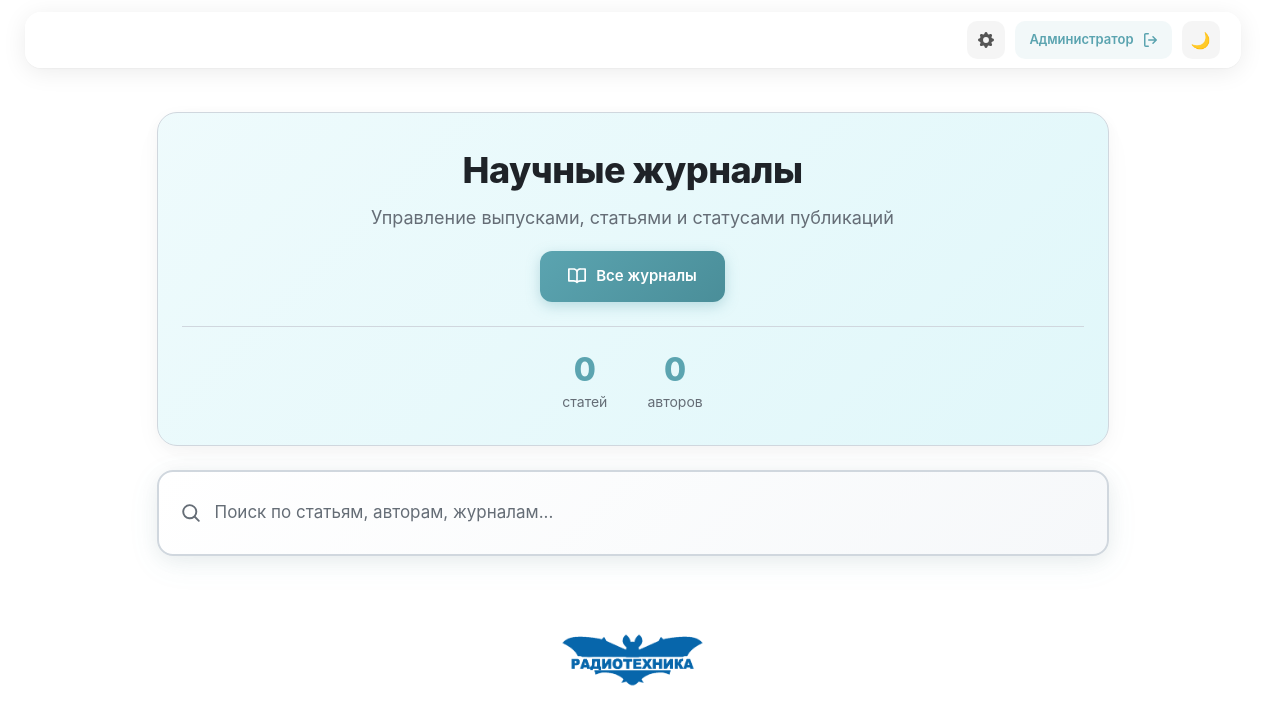
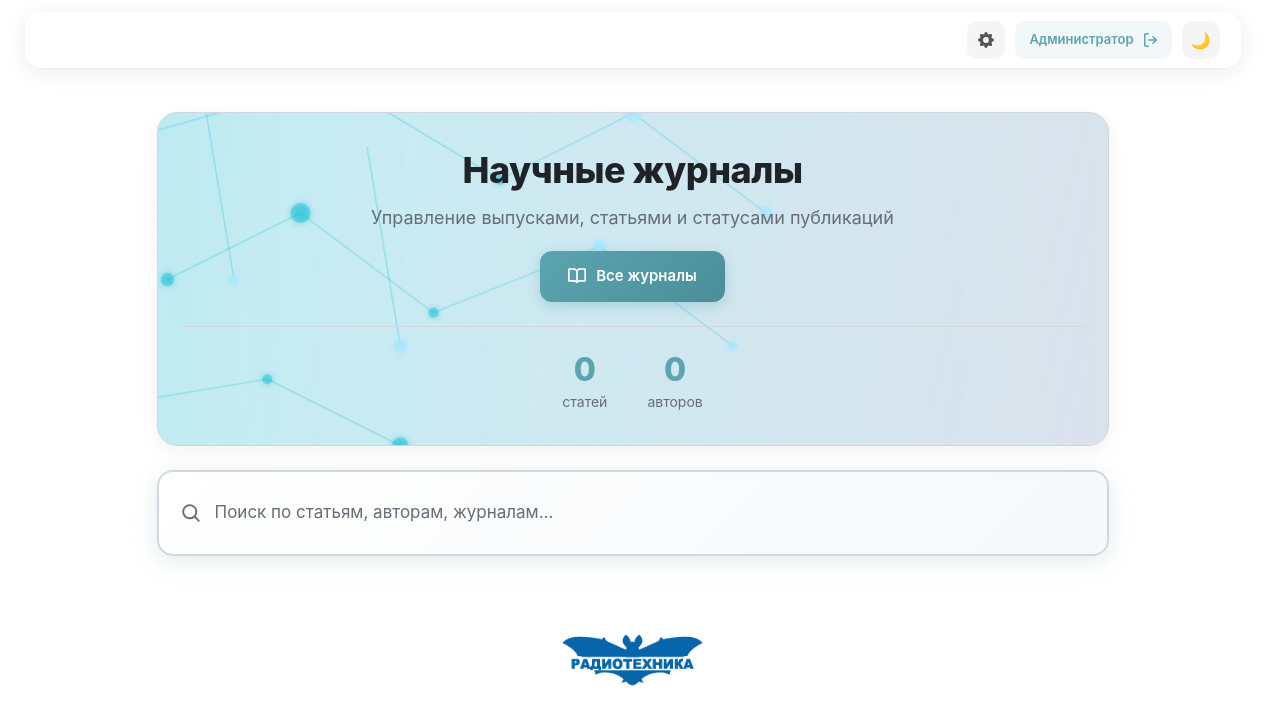
Before and after one commit to glebradiotec/journal_app, a Flask app: page / in a window 1280 px wide. Shown: the top 725 px of the page. Run offline with Flask 3, Linux system fonts and the light colour scheme; a user stored in the database is signed in; data that the repository does not hold is empty; some libraries are stand-ins or nearby versions.

Commit message:
Hero: digital/scientific gradient + mesh (nodes/lines), pulse animations
Co-authored-by: Cursor <cursoragent@cursor.com>

```diff
--- a/templates/index.html
+++ b/templates/index.html
@@ -106,6 +106,54 @@
 <div class="home-page">
     <!-- Hero + Stats в одном блоке -->
     <div class="home-hero">
+        <div class="home-hero-bg" aria-hidden="true">
+            <svg class="home-hero-mesh" viewBox="0 0 800 400" preserveAspectRatio="xMidYMid slice">
+                <defs>
+                    <linearGradient id="heroMeshGrad" x1="0%" y1="0%" x2="100%" y2="0%">
+                        <stop offset="0%" stop-color="rgba(0, 188, 212, 0.12)"/>
+                        <stop offset="50%" stop-color="rgba(0, 150, 199, 0.06)"/>
+                        <stop offset="100%" stop-color="rgba(25, 55, 120, 0.04)"/>
+                    </linearGradient>
+                    <filter id="heroGlow">
+                        <feGaussianBlur stdDeviation="2" result="blur"/>
+                        <feMerge>
+                            <feMergeNode in="blur"/>
+                            <feMergeNode in="SourceGraphic"/>
+                        </feMerge>
+                    </filter>
+                    <filter id="heroGlowStrong">
+                        <feGaussianBlur stdDeviation="3" result="blur"/>
+                        <feMerge>
+                            <feMergeNode in="blur"/>
+                            <feMergeNode in="SourceGraphic"/>
+                        </feMerge>
+                    </filter>
+                </defs>
+                <rect width="100%" height="100%" fill="url(#heroMeshGrad)"/>
+                <!-- Связи -->
+                <g class="home-hero-lines" stroke="rgba(0, 188, 212, 0.35)" stroke-width="0.8" fill="none">
+                    <line x1="80" y1="120" x2="220" y2="80"/><line x1="220" y1="80" x2="320" y2="140"/>
+                    <line x1="120" y1="200" x2="200" y2="160"/><line x1="200" y1="160" x2="280" y2="220"/>
+                    <line x1="60" y1="280" x2="180" y2="260"/><line x1="180" y1="260" x2="260" y2="300"/>
+                    <line x1="320" y1="140" x2="400" y2="100"/><line x1="280" y1="220" x2="380" y2="180"/>
+                    <line x1="400" y1="100" x2="480" y2="160"/><line x1="380" y1="180" x2="460" y2="240"/>
+                    <line x1="140" y1="80" x2="160" y2="200"/><line x1="240" y1="120" x2="260" y2="240"/>
+                </g>
+                <!-- Узлы -->
+                <g class="home-hero-nodes" fill="rgba(0, 188, 212, 0.5)" filter="url(#heroGlow)">
+                    <circle class="hero-node" cx="80" cy="120" r="4"/><circle class="hero-node" cx="220" cy="80" r="5"/>
+                    <circle class="hero-node" cx="320" cy="140" r="3"/><circle class="hero-node" cx="120" cy="200" r="4"/>
+                    <circle class="hero-node" cx="200" cy="160" r="6"/><circle class="hero-node" cx="280" cy="220" r="3"/>
+                    <circle class="hero-node" cx="60" cy="280" r="4"/><circle class="hero-node" cx="180" cy="260" r="3"/>
+                    <circle class="hero-node" cx="260" cy="300" r="5"/>
+                </g>
+                <g class="home-hero-nodes home-hero-nodes-bright" fill="rgba(160, 230, 255, 0.6)" filter="url(#heroGlowStrong)">
+                    <circle class="hero-node" cx="400" cy="100" r="5"/><circle class="hero-node" cx="480" cy="160" r="4"/>
+                    <circle class="hero-node" cx="380" cy="180" r="4"/><circle class="hero-node" cx="460" cy="240" r="3"/>
+                    <circle class="hero-node" cx="160" cy="200" r="3"/><circle class="hero-node" cx="260" cy="240" r="4"/>
+                </g>
+            </svg>
+        </div>
         <div class="home-hero-content">
             <h1 class="home-hero-title">Научные журналы</h1>
             <p class="home-hero-subtitle">Управление выпусками, статьями и статусами публикаций</p>
@@ -333,29 +381,96 @@ document.addEventListener('DOMContentLoaded', function() {
 
 /* Hero + Stats в одном блоке */
 .home-hero {
+    position: relative;
     text-align: center;
     padding: 36px 24px 32px;
     margin-bottom: 24px;
-    background: linear-gradient(135deg,
-        rgba(255, 255, 255, 1) 0%,
-        rgba(224, 247, 250, 0.6) 35%,
-        rgba(178, 235, 242, 0.4) 65%,
-        rgba(0, 188, 212, 0.10) 100%);
-    background-size: 300% 300%;
-    animation: heroGradientShift 10s ease infinite;
+    overflow: hidden;
+    background: linear-gradient(105deg,
+        rgba(224, 247, 252, 1) 0%,
+        rgba(178, 235, 242, 0.85) 25%,
+        rgba(100, 200, 220, 0.25) 55%,
+        rgba(30, 80, 140, 0.12) 100%);
+    background-size: 200% 100%;
+    animation: heroGradientShift 12s ease-in-out infinite;
     border: 1px solid var(--color-border-default);
     border-radius: 20px;
     box-shadow: 0 4px 16px rgba(0, 0, 0, 0.04), 0 12px 40px rgba(0, 0, 0, 0.02);
 }
 
+.home-hero-bg {
+    position: absolute;
+    inset: 0;
+    pointer-events: none;
+    border-radius: inherit;
+}
+
+.home-hero-mesh {
+    position: absolute;
+    inset: -20%;
+    width: 140%;
+    height: 140%;
+    object-fit: cover;
+    opacity: 0.95;
+}
+
+.home-hero-lines {
+    animation: heroLinesPulse 5s ease-in-out infinite;
+}
+
+.home-hero-nodes .hero-node {
+    animation: heroNodePulse 3s ease-in-out infinite;
+}
+
+.home-hero-nodes-bright .hero-node {
+    animation-delay: 0.8s;
+    animation-duration: 4s;
+}
+
+@keyframes heroGradientShift {
+    0%, 100% { background-position: 0% 50%; }
+    50% { background-position: 100% 50%; }
+}
+
+@keyframes heroLinesPulse {
+    0%, 100% { opacity: 0.7; }
+    50% { opacity: 1; }
+}
+
+@keyframes heroNodePulse {
+    0%, 100% { opacity: 0.8; }
+    50% { opacity: 1; }
+}
+
+.home-hero-content {
+    position: relative;
+    z-index: 1;
+}
+
 [data-theme="dark"] .home-hero {
-    background: linear-gradient(135deg,
-        var(--color-canvas-default) 0%,
-        rgba(0, 188, 212, 0.06) 35%,
-        rgba(0, 188, 212, 0.12) 65%,
-        rgba(0, 188, 212, 0.08) 100%);
-    background-size: 300% 300%;
-    animation: heroGradientShift 10s ease infinite;
+    background: linear-gradient(105deg,
+        rgba(20, 45, 65, 0.98) 0%,
+        rgba(15, 55, 85, 0.95) 30%,
+        rgba(0, 100, 140, 0.15) 60%,
+        rgba(25, 55, 100, 0.2) 100%);
+    background-size: 200% 100%;
+    animation: heroGradientShift 12s ease-in-out infinite;
+}
+
+[data-theme="dark"] .home-hero-mesh {
+    opacity: 0.9;
+}
+
+[data-theme="dark"] .home-hero-lines line {
+    stroke: rgba(0, 200, 230, 0.4);
+}
+
+[data-theme="dark"] .home-hero-nodes .hero-node {
+    fill: rgba(100, 220, 255, 0.45);
+}
+
+[data-theme="dark"] .home-hero-nodes-bright .hero-node {
+    fill: rgba(160, 235, 255, 0.55);
 }
 
 .home-hero-title {
```
